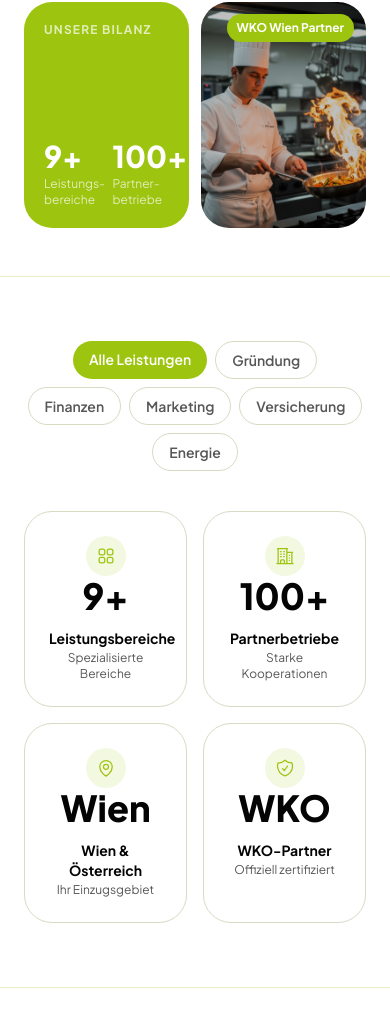
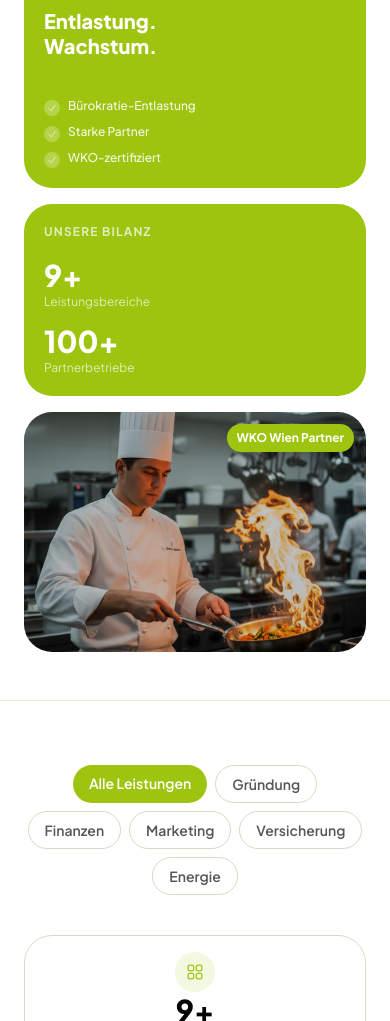
Before and after one commit to gastro-kompass/appsite, a Next.js app: page / in a window 390 px wide. Shown: the part 979-2000 px from the top of the page. Built offline with nearby package versions, Linux system fonts and the light colour scheme; no server answers.

Commit message:
refactor: improve mobile responsiveness and layout consistency across component sections

```diff
--- a/src/app/components/AboutSection.tsx
+++ b/src/app/components/AboutSection.tsx
@@ -36,7 +36,7 @@ export default function AboutSection() {
       <div className="mx-auto max-w-7xl px-6">
         <div ref={sectionRef} className="grid grid-cols-1 lg:grid-cols-2 gap-12 items-start">
           {/* Left: Photo Grid */}
-          <div className="grid grid-cols-2 gap-3 h-[480px]">
+          <div className="grid grid-cols-2 gap-3 h-[320px] sm:h-[480px]">
             <div className="relative rounded-2xl overflow-hidden row-span-2 img-hover-zoom col-span-1">
               <AppImage
                 src={IMAGES.aboutOwner}
@@ -88,7 +88,7 @@ export default function AboutSection() {
                 className="text-section-title font-extrabold leading-tight"
                 style={{ color: '#040404' }}
               >
-                Was ist der <span style={{ color: '#9DC40E' }}>GASTRO&#8209;KOMPASS?</span>
+                Was ist der <span style={{ color: '#9DC40E' }}>GASTRO-KOMPASS?</span>
               </h2>
               <p className="leading-relaxed text-base" style={{ color: '#575757' }}>
                 Der GASTRO-KOMPASS ist die zentrale Anlaufstelle für Gastronomen in Wien. Wir helfen
@@ -126,7 +126,7 @@ export default function AboutSection() {
               ))}
             </div>
 
-            <div className="flex items-center gap-3 pt-2">
+            <div className="flex flex-col sm:flex-row sm:items-center gap-3 pt-2">
               <a href="#kontakt" className="btn-primary text-sm">
                 Beratung anfragen
                 <Icon name="ArrowRightIcon" size={16} />
--- a/src/app/components/HeroSection.tsx
+++ b/src/app/components/HeroSection.tsx
@@ -87,9 +87,9 @@ export default function HeroSection() {
           </div>
 
           {/* Right: Photo Grid */}
-          <div className="relative grid grid-cols-2 gap-3 h-[520px] lg:h-[580px]">
+          <div className="relative grid grid-cols-1 sm:grid-cols-2 gap-4 h-auto sm:h-[520px] lg:h-[580px]">
             {/* Large top-left image */}
-            <div className="relative rounded-2xl overflow-hidden row-span-1 img-hover-zoom">
+            <div className="relative rounded-2xl overflow-hidden img-hover-zoom h-60 sm:h-auto">
               <AppImage
                 src={IMAGES.heroImage1}
                 alt="Elegant restaurant interior with warm lighting and set tables in Vienna"
@@ -113,7 +113,7 @@ export default function HeroSection() {
 
             {/* Top-right: green accent card */}
             <div
-              className="relative rounded-2xl overflow-hidden flex flex-col justify-between p-5"
+              className="relative rounded-2xl overflow-hidden flex flex-col justify-between p-5 h-56 sm:h-auto"
               style={{ backgroundColor: '#9DC40E' }}
             >
               <div>
@@ -128,14 +128,14 @@ export default function HeroSection() {
               </div>
               <div className="space-y-2">
                 {['Bürokratie-Entlastung', 'Starke Partner', 'WKO-zertifiziert']?.map((item) => (
-                  <div key={item} className="flex items-center gap-2">
+                  <div key={item} className="flex items-start gap-2">
                     <div
-                      className="w-4 h-4 rounded-full flex items-center justify-center"
+                      className="w-4 h-4 rounded-full flex items-center justify-center shrink-0 mt-0.5"
                       style={{ backgroundColor: 'rgba(255,255,255,0.25)' }}
                     >
                       <Icon name="CheckIcon" size={10} className="text-white" />
                     </div>
-                    <span className="text-white/90 text-xs font-medium">{item}</span>
+                    <span className="text-white/90 text-xs font-medium leading-tight">{item}</span>
                   </div>
                 ))}
               </div>
@@ -143,7 +143,7 @@ export default function HeroSection() {
 
             {/* Bottom-left: stats card */}
             <div
-              className="relative rounded-2xl p-5 flex flex-col justify-between"
+              className="relative rounded-2xl p-5 flex flex-col justify-between h-48 sm:h-auto"
               style={{ backgroundColor: '#9DC40E' }}
             >
               <p
@@ -152,16 +152,16 @@ export default function HeroSection() {
               >
                 Unsere Bilanz
               </p>
-              <div className="grid grid-cols-2 gap-3 mt-3">
+              <div className="flex flex-col sm:flex-row gap-4 mt-3">
                 <div>
-                  <p className="text-3xl font-extrabold text-white">9+</p>
-                  <p className="text-xs mt-0.5" style={{ color: 'rgba(255,255,255,0.7)' }}>
+                  <p className="text-3xl font-extrabold text-white leading-none">9+</p>
+                  <p className="text-xs mt-1" style={{ color: 'rgba(255,255,255,0.7)' }}>
                     Leistungs­bereiche
                   </p>
                 </div>
                 <div>
-                  <p className="text-3xl font-extrabold text-white">100+</p>
-                  <p className="text-xs mt-0.5" style={{ color: 'rgba(255,255,255,0.7)' }}>
+                  <p className="text-3xl font-extrabold text-white leading-none">100+</p>
+                  <p className="text-xs mt-1" style={{ color: 'rgba(255,255,255,0.7)' }}>
                     Partner­betriebe
                   </p>
                 </div>
@@ -169,7 +169,7 @@ export default function HeroSection() {
             </div>
 
             {/* Bottom-right: photo */}
-            <div className="relative rounded-2xl overflow-hidden img-hover-zoom">
+            <div className="relative rounded-2xl overflow-hidden img-hover-zoom h-60 sm:h-auto">
               <AppImage
                 src={IMAGES.heroImage2}
                 alt="Professional chef in modern restaurant kitchen preparing gourmet dishes"
--- a/src/app/components/ProcessSection.tsx
+++ b/src/app/components/ProcessSection.tsx
@@ -103,7 +103,7 @@ export default function ProcessSection() {
           </div>
 
           {/* Right: Photo collage */}
-          <div className="grid grid-cols-2 gap-3 h-[420px]">
+          <div className="grid grid-cols-2 gap-3 h-[280px] sm:h-[420px]">
             <div className="relative rounded-2xl overflow-hidden img-hover-zoom row-span-2">
               <AppImage
                 src={IMAGES.processImage1}
--- a/src/app/components/ServicesSection.tsx
+++ b/src/app/components/ServicesSection.tsx
@@ -64,13 +64,13 @@ export default function ServicesSection() {
 
         {/* Gallery Grid */}
         {/* Row 1: 1 large + 2 medium */}
-        <div className="grid grid-cols-2 md:grid-cols-4 gap-3 mb-3">
+        <div className="grid grid-cols-1 sm:grid-cols-2 md:grid-cols-4 gap-3 mb-3">
           {/* Large card - spans 2 cols, 2 rows */}
           <div
             ref={(el) => {
               cardsRef.current[0] = el;
             }}
-            className="col-span-2 row-span-2 relative rounded-2xl overflow-hidden group cursor-pointer"
+            className="col-span-1 sm:col-span-2 row-span-1 sm:row-span-2 relative rounded-2xl overflow-hidden group cursor-pointer"
             style={{ height: '420px' }}
           >
             <AppImage
@@ -227,7 +227,7 @@ export default function ServicesSection() {
         </div>
 
         {/* Row 2: 3 medium + 1 large */}
-        <div className="grid grid-cols-2 md:grid-cols-4 gap-3">
+        <div className="grid grid-cols-1 sm:grid-cols-2 md:grid-cols-4 gap-3">
           {/* Small card 3 */}
           <div
             ref={(el) => {
--- a/src/app/components/StatsSection.tsx
+++ b/src/app/components/StatsSection.tsx
@@ -46,7 +46,7 @@ function CountUp({
   }, [started, target, isText]);
 
   return (
-    <span ref={ref} className="text-4xl font-extrabold" style={{ color: '#040404' }}>
+    <span ref={ref} className="text-3xl sm:text-4xl font-extrabold" style={{ color: '#040404' }}>
       {isText ? textValue : `${count}${suffix}`}
     </span>
   );
@@ -81,11 +81,11 @@ export default function StatsSection() {
         </div>
 
         {/* Stats Grid */}
-        <div className="grid grid-cols-2 md:grid-cols-4 gap-4">
+        <div className="grid grid-cols-1 sm:grid-cols-2 md:grid-cols-4 gap-4">
           {stats.map((stat) => (
             <div
               key={stat.label}
-              className="rounded-2xl p-6 border text-center space-y-3 transition-all duration-300"
+              className="rounded-2xl p-4 sm:p-6 border text-center space-y-3 transition-all duration-300"
               style={{ backgroundColor: '#ffffff', borderColor: '#d8dac4' }}
             >
               <div
```
Also changed, not shown: src/app/components/CompassSection.tsx (+34 -1 lines), src/app/components/TestimonialSection.tsx (+19 -6 lines).
